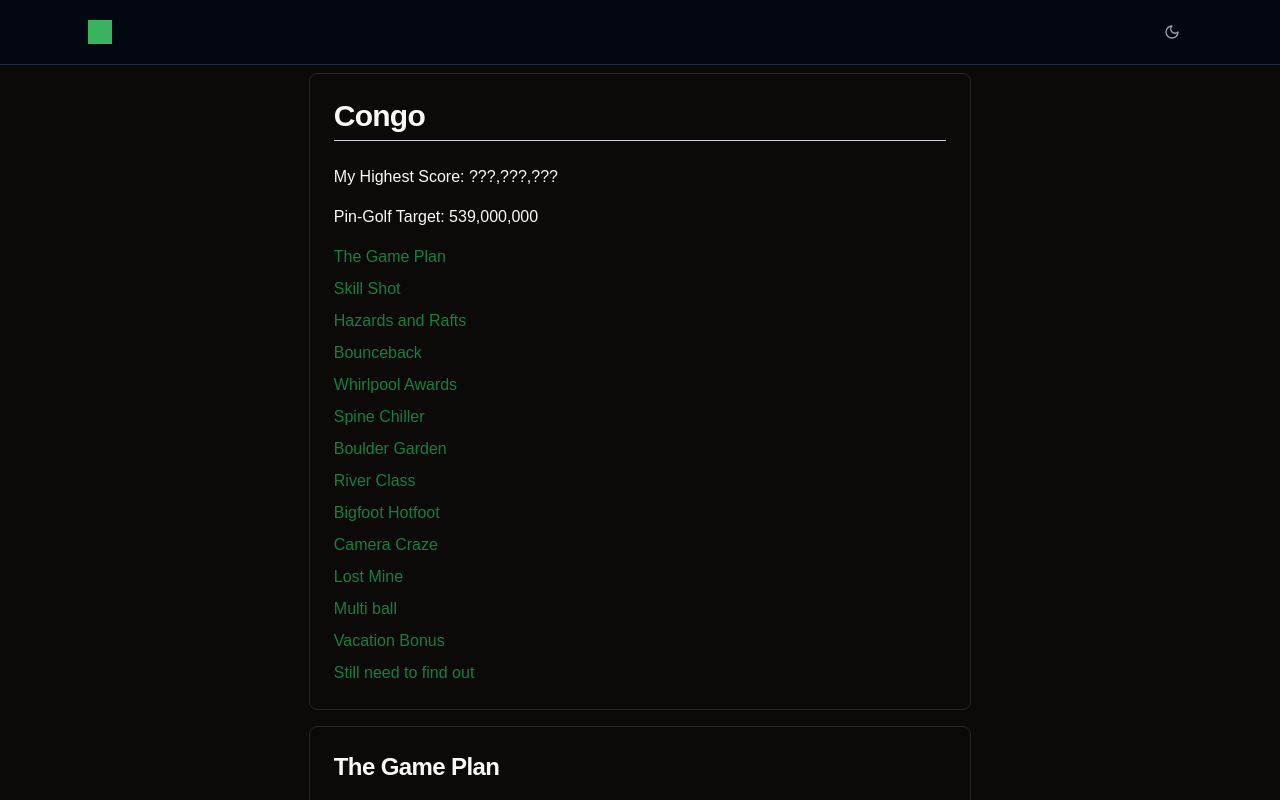
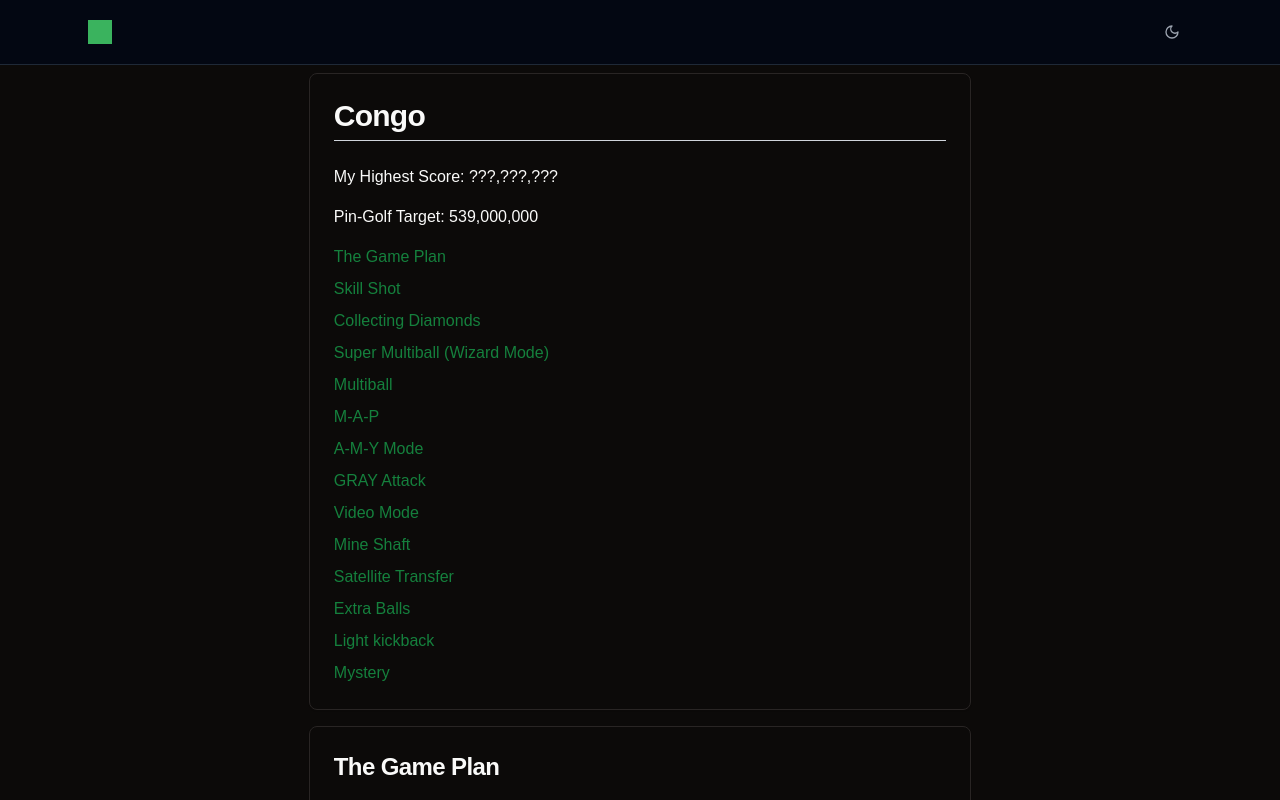
Before and after one commit to Logan-Roelofs/pinball-strategy-website, a Next.js app: page /pinball/congo in a window 1280 px wide. Shown: the top 800 px of the page. Built offline with nearby package versions, Linux system fonts and the light colour scheme; grey boxes are pictures that could not be loaded.

Commit message:
update congo

```diff
--- a/app/pinball/congo/page.tsx
+++ b/app/pinball/congo/page.tsx
@@ -19,69 +19,69 @@ export default function Page() {
                 <ul className="space-y-2">
                   <li>
                     <Link href={`#chapter-1`} className="text-green-700 hover:underline">
-                      The Game Plan
+                    The Game Plan
                     </Link>
                   </li>
                   <li>
                     <Link href={`#chapter-2`} className="text-green-700 hover:underline">
-                      Skill Shot
+                    Skill Shot
                     </Link>
                   </li>
                   <li>
                     <Link href={`#chapter-3`} className="text-green-700 hover:underline">
-                      Hazards and Rafts
+                    Collecting Diamonds
                     </Link>
                   </li><li>
                     <Link href={`#chapter-4`} className="text-green-700 hover:underline">
-                      Bounceback
+                    Super Multiball (Wizard Mode)
                     </Link>
                   </li>
                   <li>
                     <Link href={`#chapter-5`} className="text-green-700 hover:underline">
-                      Whirlpool Awards
+                    Multiball
                     </Link>
                   </li>
                   <li>
                     <Link href={`#chapter-6`} className="text-green-700 hover:underline">
-                      Spine Chiller
+                    M-A-P
                     </Link>
                   </li><li>
                     <Link href={`#chapter-7`} className="text-green-700 hover:underline">
-                      Boulder Garden
+                    A-M-Y Mode
                     </Link>
                   </li>
                   <li>
                     <Link href={`#chapter-8`} className="text-green-700 hover:underline">
-                      River Class
+                    GRAY Attack
                     </Link>
                   </li>
                   <li>
                     <Link href={`#chapter-9`} className="text-green-700 hover:underline">
-                      Bigfoot Hotfoot
+                    Video Mode
                     </Link>
                   </li><li>
                     <Link href={`#chapter-10`} className="text-green-700 hover:underline">
-                      Camera Craze
+                    Mine Shaft
                     </Link>
                   </li>
                   <li>
                     <Link href={`#chapter-11`} className="text-green-700 hover:underline">
-                      Lost Mine
+                    Satellite Transfer
                     </Link>
                   </li>
                   <li>
                     <Link href={`#chapter-12`} className="text-green-700 hover:underline">
-                      Multi ball
+                    Extra Balls
                     </Link>
                   </li>
                   <li>
                     <Link href={`#chapter-13`} className="text-green-700 hover:underline">
-                      Vacation Bonus
+                    Light kickback
                     </Link>
                   </li>
                   <li>
                     <Link href={`#chapter-14`} className="text-green-700 hover:underline">
-                      Still need to find out
+                    Mystery
                     </Link>
                   </li>
                 </ul>
@@ -297,6 +297,22 @@ export default function Page() {
                 <li>Complete Bonus 5x lights (left) </li>
               </ul>
             </CardContent>
+            <CardHeader id={`chapter-13`}>
+              <CardTitle className="text-2xl font-semibold">
+              Light kickback
+              </CardTitle>
+            </CardHeader>
+            <CardContent>
+              <p>Hit the 3 skill shoot/kickback  targets to light kickback</p>
+            </CardContent>
+            <CardHeader id={`chapter-14`}>
+              <CardTitle className="text-2xl font-semibold">
+              Mystery
+              </CardTitle>
+            </CardHeader>
+            <CardContent>
+              <p>Spell Z-I-N-J to light up Mystery at scoop</p>
+            </CardContent>
           </Card>
         </main>
       </div>
```
